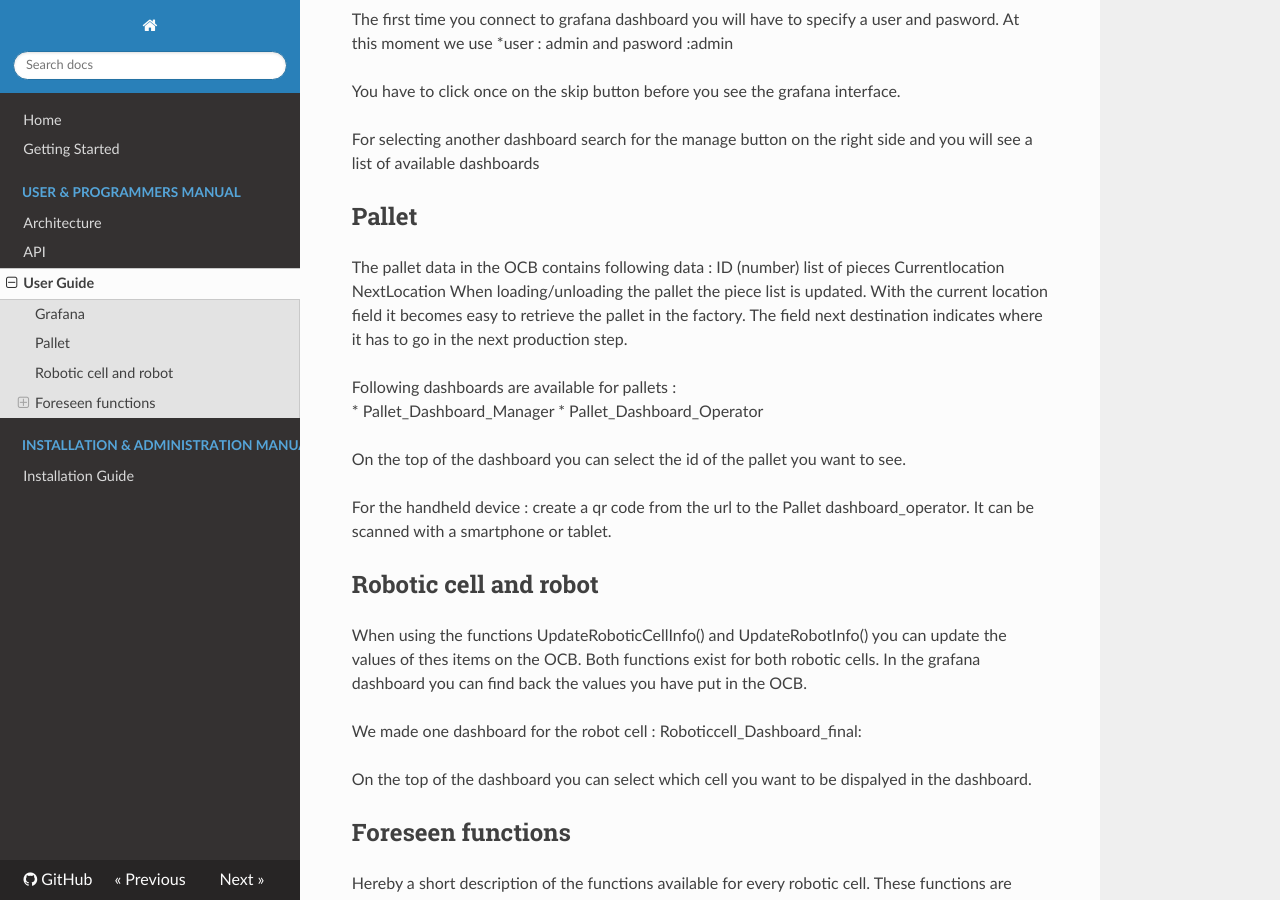
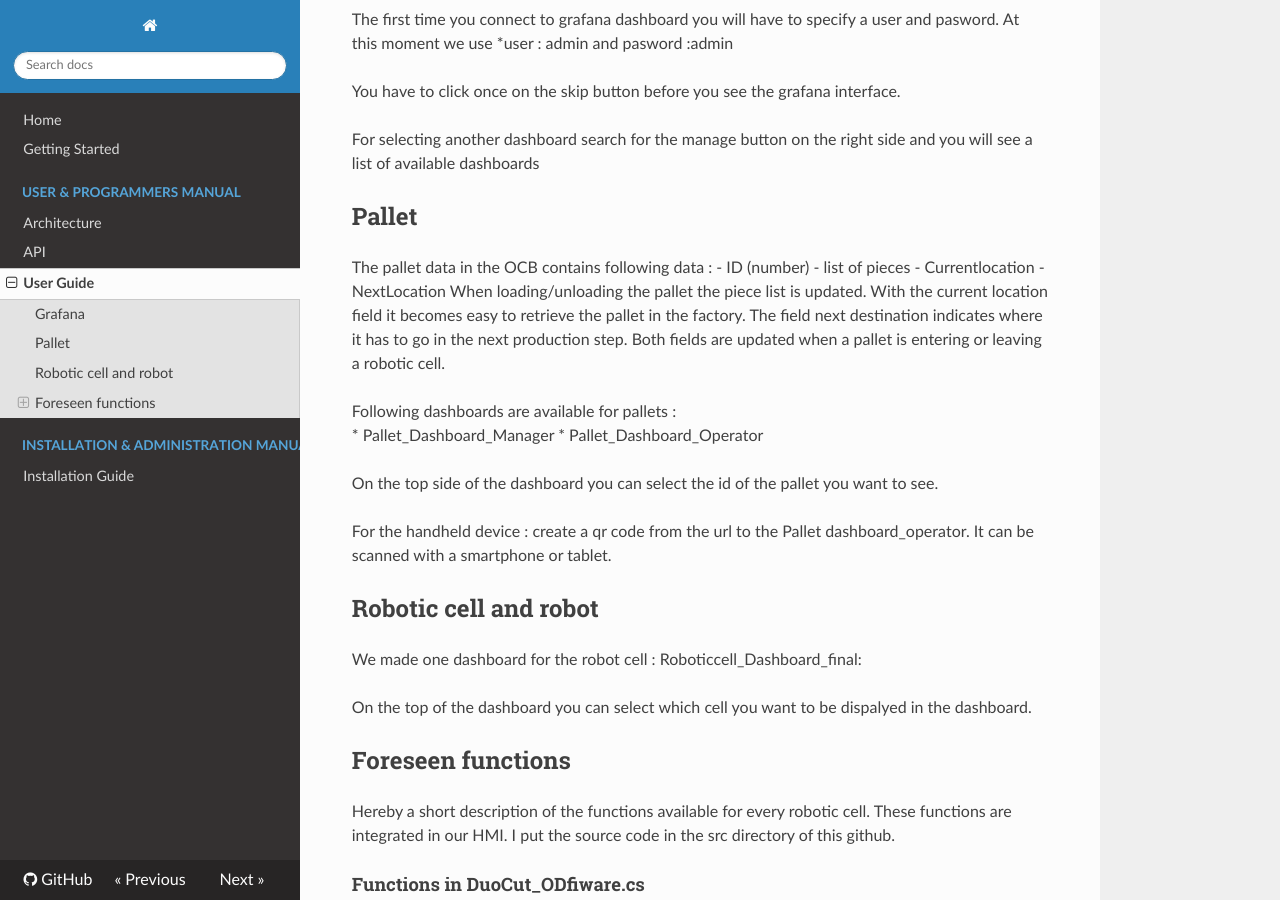
Before and after one commit to ramp-eu/JS2SF, an MkDocs documentation site: the page built from docs/usermanual.md, in a window 1280 px wide and 900 px high, scrolled down 304 px. Built offline with MkDocs 1.6.1, drawn with Linux system fonts in a browser that asks for light colours; nearby versions of some CDN libraries; old or Windows-style settings are respelled for this version of MkDocs.

Commit message:
Update usermanual.md

```diff
--- a/docs/usermanual.md
+++ b/docs/usermanual.md
@@ -16,26 +16,23 @@ For selecting another dashboard search for the manage button on the right side a
 
 ## Pallet
 The pallet data in the OCB contains following data :
-      ID (number)
-      list of pieces
-      Currentlocation
-      NextLocation
+      - ID (number)
+      - list of pieces
+      - Currentlocation
+      - NextLocation
 When loading/unloading the pallet the piece list is updated.
-With the current location field it becomes easy to retrieve the pallet in the factory. The field next destination indicates where it has to go in the next production step.
-
-
+With the current location field it becomes easy to retrieve the pallet in the factory. The field next destination indicates where it has to go in the next production step. Both fields are updated when a pallet is entering or leaving a robotic cell.
 
 Following dashboards are available for pallets :
 * Pallet_Dashboard_Manager
 * Pallet_Dashboard_Operator
 
-On the top of the dashboard you can select the id of the pallet you want to see.
+On the top side of the dashboard you can select the id of the pallet you want to see.
 
 For the handheld device : create a qr code from the url to the Pallet dashboard_operator. It can be scanned with a smartphone or tablet.
 
 ## Robotic cell and robot
-When using the functions UpdateRoboticCellInfo() and UpdateRobotInfo() you can update the values of thes items on the OCB. Both functions exist for both robotic cells.
-In the grafana dashboard you can find back the values you have put in the OCB.
+
 
 We made one dashboard for the robot cell :   Roboticcell_Dashboard_final:
 
```
